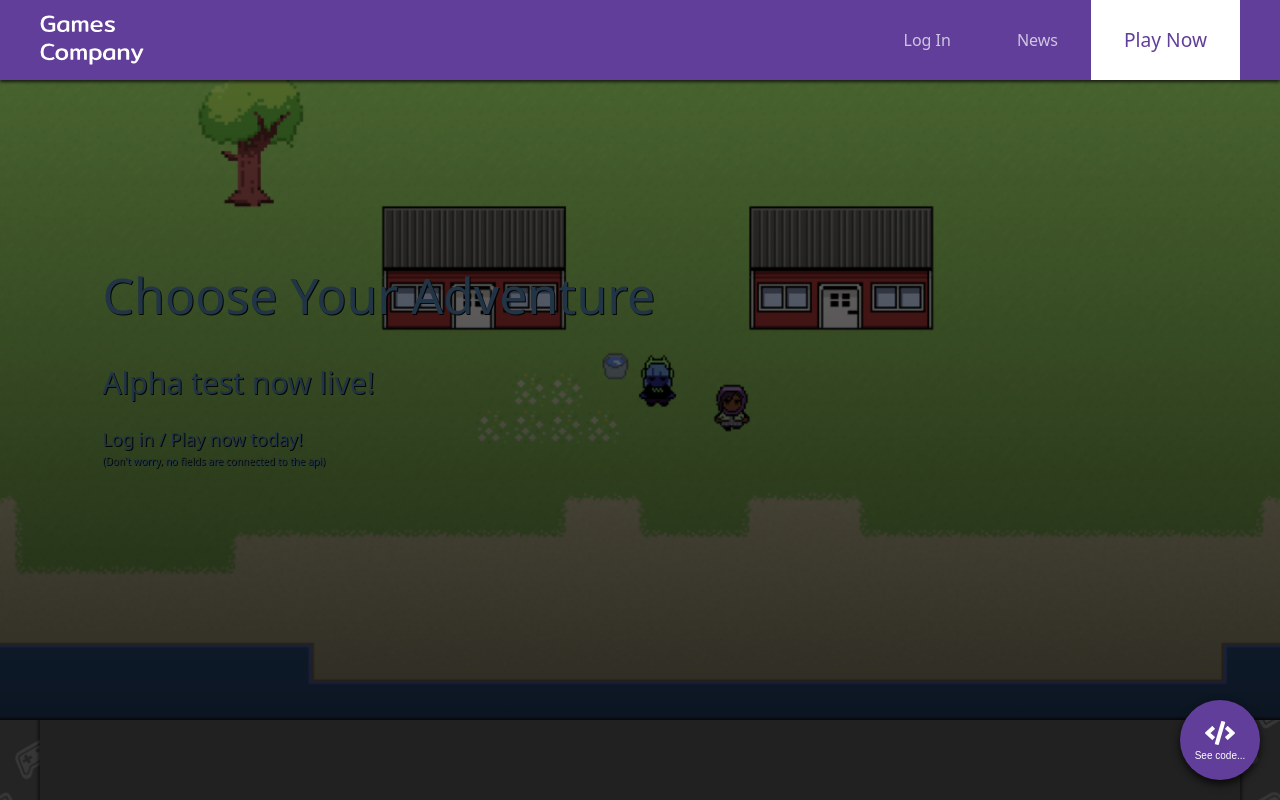
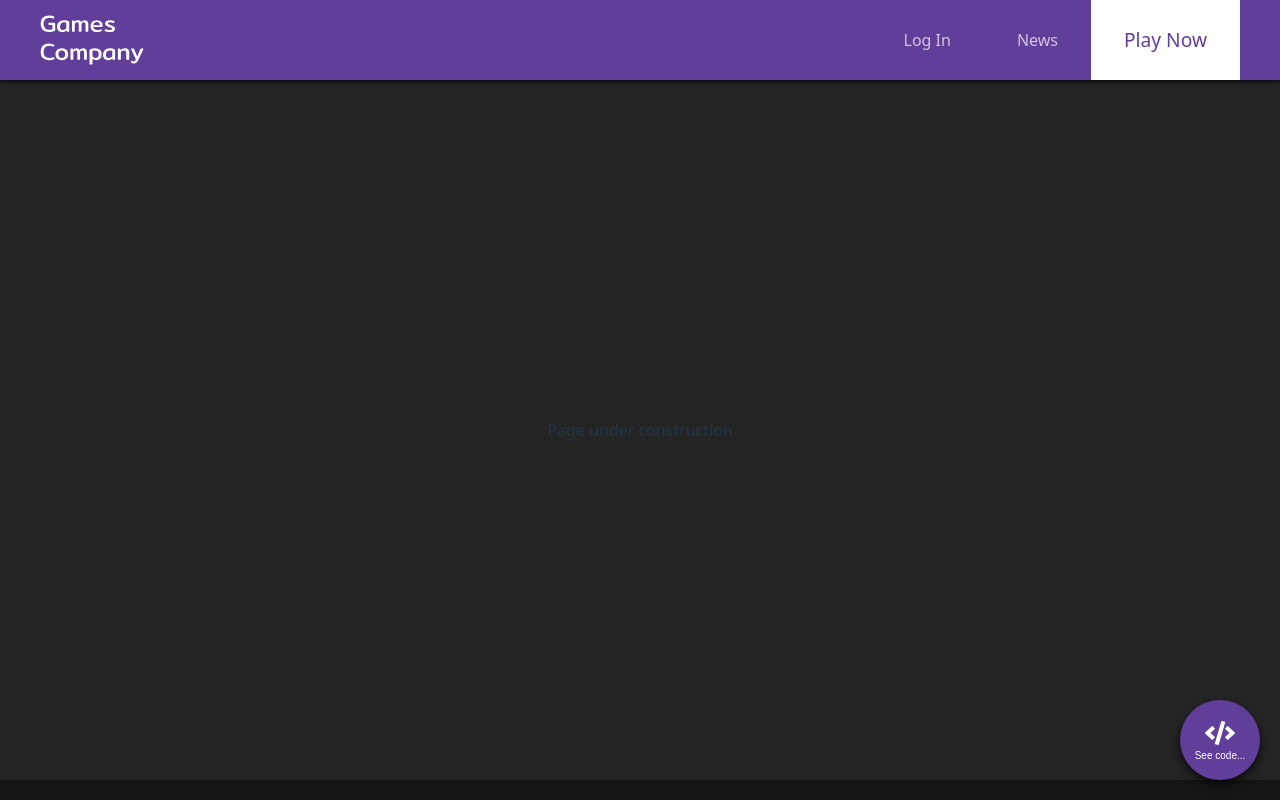
Before and after one commit to J-P-Dorman/company_website, a React (Vite) app: page /news in a window 1280 px wide. Before the commit this address led to /. Built offline with nearby package versions, Linux system fonts and the light colour scheme; no server answers.

Commit message:
Add placeholder news page
Better than the button doing nothing and seeming broken

```diff
--- a/src/App.tsx
+++ b/src/App.tsx
@@ -8,6 +8,7 @@ import { RootState } from "./redux/store";
 import { decodeString } from "./utils";
 import Fab from "./components/Fab/Fab";
 import Game from "./pages/Game/Game";
+import News from "./pages/News/News";
 
 const App = () => {
   // Store data
@@ -29,6 +30,7 @@ const App = () => {
       <BrowserRouter>
         <Routes>
           <Route path="/" element={<Home />} />
+          <Route path="/news" element={<News />} />
           <Route path="/game" element={<Game />} />
           {isAuthenticated && (
             <>
--- /dev/null
+++ b/src/pages/News/News.scss
@@ -0,0 +1,18 @@
+#news {
+  width: 100%;
+  height: 100%;
+  background-color: #212121;
+  position: relative;
+
+  .content {
+    padding: 3em;
+    width: 100%;
+    height: calc(100vh - 100px);
+    background-color: #242424;
+    display:flex;
+    align-items: center;
+    justify-content: center;
+
+
+  }
+}
--- /dev/null
+++ b/src/pages/News/News.tsx
@@ -0,0 +1,20 @@
+import Footer from "../../components/Footer/Footer";
+import Frame from "../../components/Frame/Frame";
+import Login from "../../components/Login/Login";
+import "./News.scss";
+
+const Game = () => {
+  return (
+    <div id="game">
+      <Frame>
+        <div className="content">
+          <div className="construction">Page under construction</div>
+        </div>
+        <Footer />
+      </Frame>
+      <Login />
+    </div>
+  );
+};
+
+export default Game;
```
